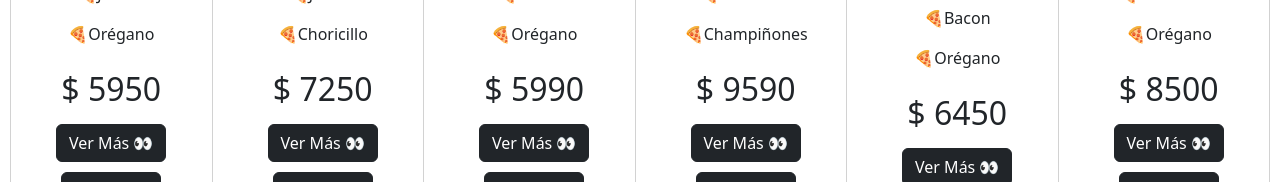
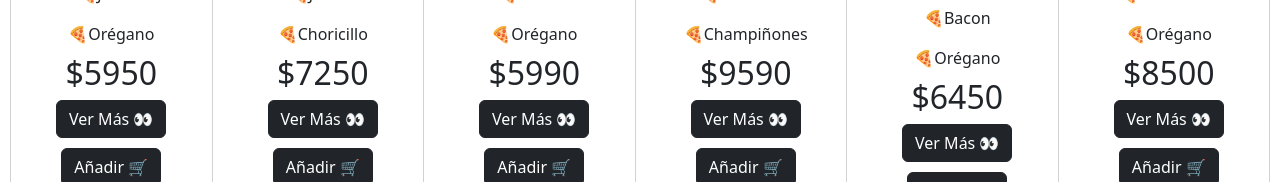
Before and after one commit to GustavoMoralesGa/Prueba-Final-React02, a React (Vite) app: page / in a window 1280 px wide. Shown: the part 647-829 px from the top of the page. Built offline with nearby package versions, Linux system fonts and the light colour scheme.

Commit message:
[Fix] errores sintaxis

```diff
--- a/src/components/Card.jsx
+++ b/src/components/Card.jsx
@@ -1,5 +1,5 @@
 import { useContext } from "react";
-import { CardGroup, Container, ListGroup, ListGroupItem } from "react-bootstrap";
+import { CardGroup, ListGroup, ListGroupItem } from "react-bootstrap";
 import { useNavigate } from "react-router-dom";
 import pizzasContext from "../context/PizzaContext";
 import Button from 'react-bootstrap/Button';
@@ -18,7 +18,6 @@ const Cards = () => {
           <Card.Body className="cardBody">
             <Card.Title>{pizza.name}</Card.Title>
             <Card.Subtitle>Ingredientes</Card.Subtitle>
-            <Card.Text>
             <ListGroup variant='flush'>
               {pizza.ingredients.map((ingredient, i) => (
                 <ListGroupItem
@@ -30,9 +29,8 @@ const Cards = () => {
                 </ListGroupItem>
               ))}
             </ListGroup>
-            </Card.Text>
-            <Card.Text>
-              <h2>$ {pizza.price}</h2>
+            <Card.Text as="h2">
+              ${pizza.price}
             </Card.Text>
             <Button className="verButton" variant="dark"
               onClick={() => navigate(`/pizza/${pizza.id}`)}
--- a/src/context/PizzaContext.jsx
+++ b/src/context/PizzaContext.jsx
@@ -1,6 +1,6 @@
 import { createContext, useState, useEffect } from "react";
 
-const pizzasContext = createContext();
+const PizzasContext = createContext();
 
 const ProvidePizzas = ({children}) => {
   const [pizzas, setPizzas] = useState([]);
@@ -51,7 +51,7 @@ const ProvidePizzas = ({children}) => {
   };
 
   return (
-    <pizzasContext.Provider
+    <PizzasContext.Provider
       value={{
         pizzas,
         shopCart,
@@ -62,10 +62,10 @@ const ProvidePizzas = ({children}) => {
       }}
     >
       {children}
-    </pizzasContext.Provider>
+    </PizzasContext.Provider>
   );
 };
 
 export { ProvidePizzas };
 
-export default pizzasContext;
+export default PizzasContext;
```
Lines whose indentation alone changed are shown as unchanged.
